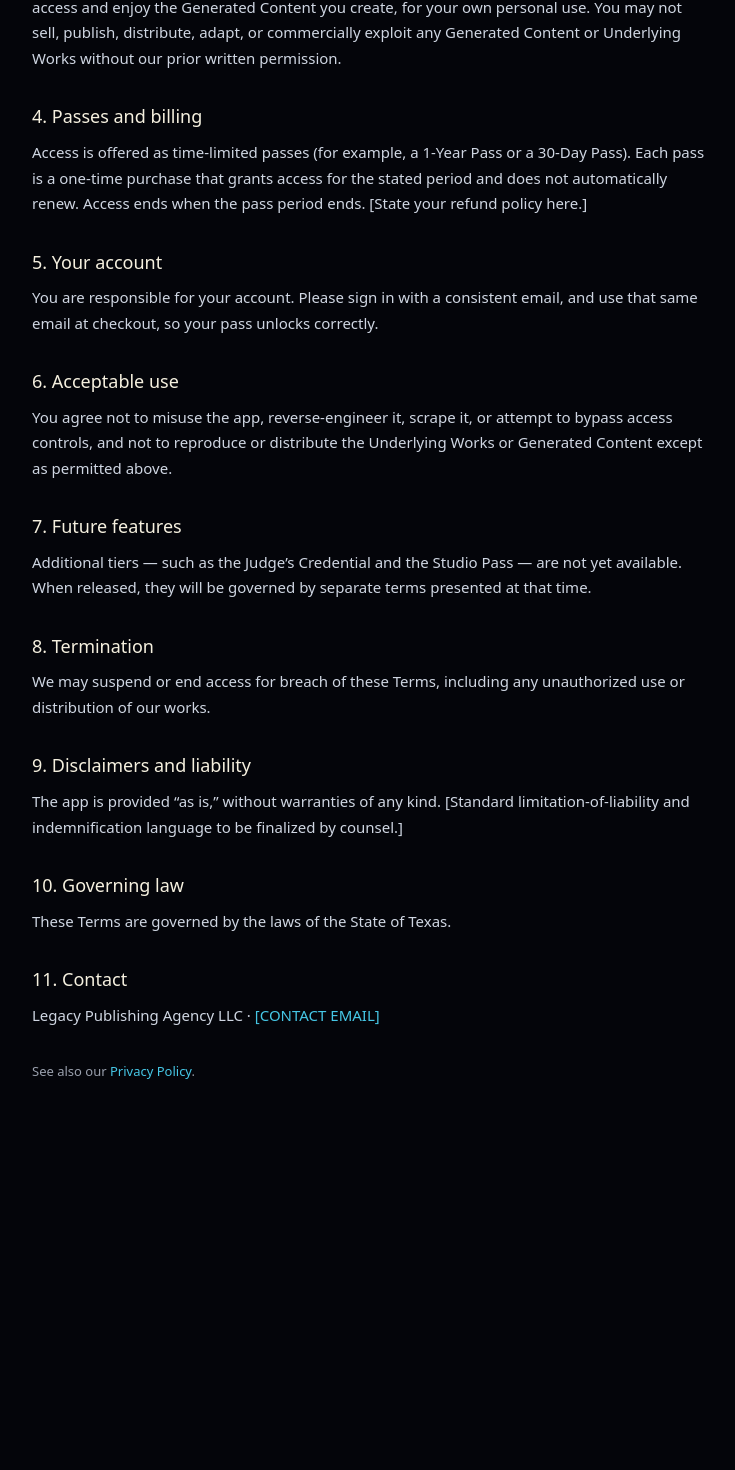
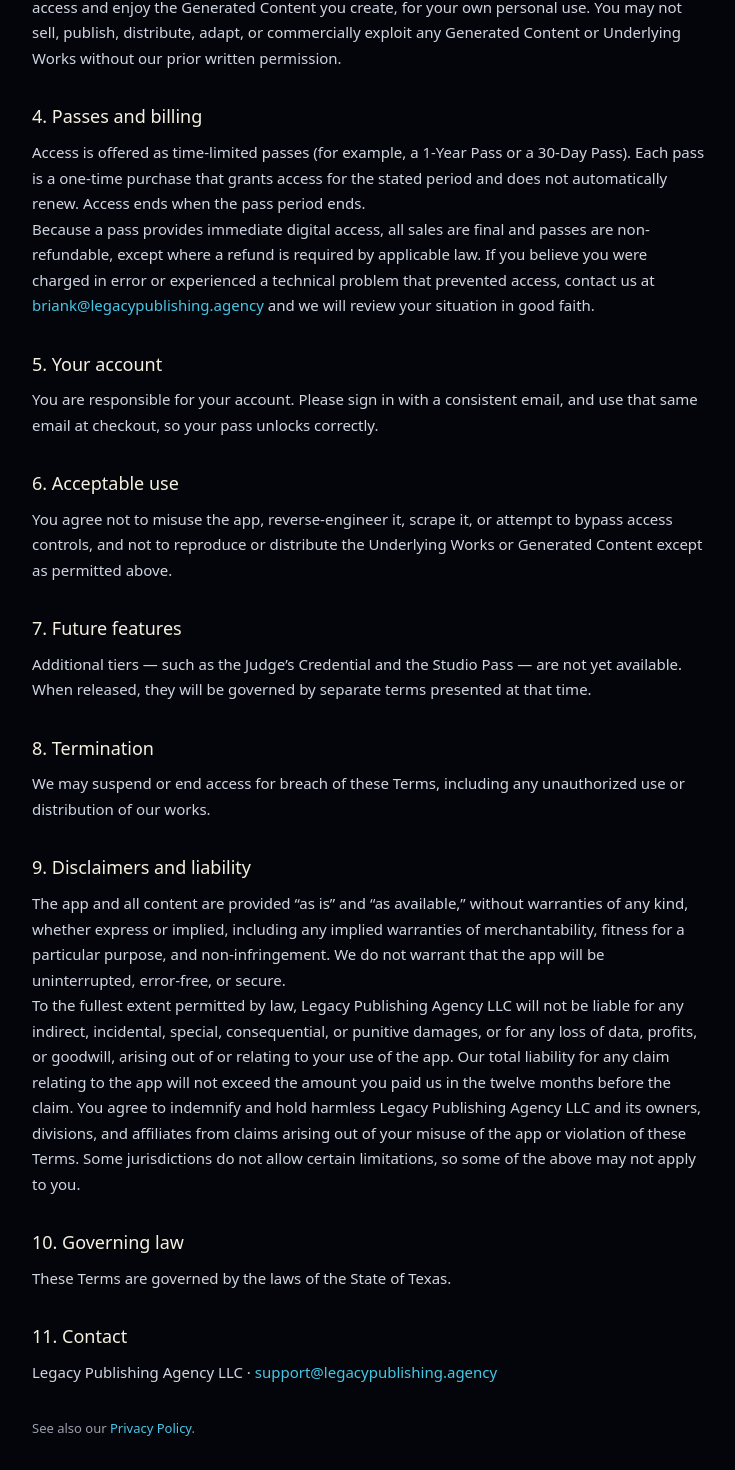
Before and after one commit to Bkryszewski/livingworlds, a Next.js app: page /terms in a window 1280 px wide. Shown: the part 582-2052 px from the top of the page, without its empty margins (270-1005 px from the left). Before the commit the page ends 1744 px from the top, so only its background shows below. Built offline with nearby package versions, Linux system fonts and the light colour scheme.

Commit message:
Update to Privacy, Terms of Use and Support Email

```diff
--- a/app/privacy/page.tsx
+++ b/app/privacy/page.tsx
@@ -33,7 +33,7 @@
         ← Back to Living Worlds
       </a>
       <h1 style={{ ...h1, marginTop: 18 }}>Privacy Policy</h1>
-      <p style={muted}>Effective date: [DATE] · Living Worlds is operated by Legacy Publishing Agency LLC.</p>
+      <p style={muted}>Effective date: June 28, 2026 · Living Worlds is operated by Legacy Publishing Agency LLC.</p>
 
       <h2 style={h2}>1. Information we collect</h2>
       <p>
@@ -78,7 +78,7 @@
       <p>
         We keep your information while your account is active. You may request
         access to, correction of, or deletion of your data at any time by
-        emailing us at <a style={a} href="mailto:[CONTACT EMAIL]">[CONTACT EMAIL]</a>.
+        emailing us at <a style={a} href="mailto:briank@legacypublishing.agency">briank@legacypublishing.agency</a>.
         Deleting your account removes your profile and associated data.
       </p>
 
@@ -104,7 +104,7 @@
       <h2 style={h2}>9. Contact</h2>
       <p>
         Legacy Publishing Agency LLC ·{" "}
-        <a style={a} href="mailto:[CONTACT EMAIL]">[CONTACT EMAIL]</a>
+        <a style={a} href="mailto:briank@legacypublishing.agency">support@legacypublishing.agency</a>
       </p>
 
       <p style={{ ...muted, marginTop: 32 }}>
--- a/app/terms/page.tsx
+++ b/app/terms/page.tsx
@@ -25,7 +25,7 @@
         ← Back to Living Worlds
       </a>
       <h1 style={{ ...h1, marginTop: 18 }}>Terms of Use</h1>
-      <p style={muted}>Effective date: [DATE] · Living Worlds is operated by Legacy Publishing Agency LLC.</p>
+      <p style={muted}>Effective date: June 28, 2026 · Living Worlds is operated by Legacy Publishing Agency LLC.</p>
 
       <h2 style={h2}>1. The works</h2>
       <p>
@@ -58,7 +58,17 @@
         Access is offered as time-limited passes (for example, a 1-Year Pass or
         a 30-Day Pass). Each pass is a one-time purchase that grants access for
         the stated period and does not automatically renew. Access ends when the
-        pass period ends. [State your refund policy here.]
+        pass period ends.
+      </p>
+      <p>
+        Because a pass provides immediate digital access, all sales are final
+        and passes are non-refundable, except where a refund is required by
+        applicable law. If you believe you were charged in error or experienced
+        a technical problem that prevented access, contact us at{" "}
+        <a style={a} href="mailto:briank@legacypublishing.agency">
+          briank@legacypublishing.agency
+        </a>{" "}
+        and we will review your situation in good faith.
       </p>
 
       <h2 style={h2}>5. Your account</h2>
@@ -90,9 +100,23 @@
 
       <h2 style={h2}>9. Disclaimers and liability</h2>
       <p>
-        The app is provided “as is,” without warranties of any kind. [Standard
-        limitation-of-liability and indemnification language to be finalized by
-        counsel.]
+        The app and all content are provided “as is” and “as available,” without
+        warranties of any kind, whether express or implied, including any implied
+        warranties of merchantability, fitness for a particular purpose, and
+        non-infringement. We do not warrant that the app will be uninterrupted,
+        error-free, or secure.
+      </p>
+      <p>
+        To the fullest extent permitted by law, Legacy Publishing Agency LLC will
+        not be liable for any indirect, incidental, special, consequential, or
+        punitive damages, or for any loss of data, profits, or goodwill, arising
+        out of or relating to your use of the app. Our total liability for any
+        claim relating to the app will not exceed the amount you paid us in the
+        twelve months before the claim. You agree to indemnify and hold harmless
+        Legacy Publishing Agency LLC and its owners, divisions, and affiliates
+        from claims arising out of your misuse of the app or violation of these
+        Terms. Some jurisdictions do not allow certain limitations, so some of
+        the above may not apply to you.
       </p>
 
       <h2 style={h2}>10. Governing law</h2>
@@ -101,7 +125,7 @@
       <h2 style={h2}>11. Contact</h2>
       <p>
         Legacy Publishing Agency LLC ·{" "}
-        <a style={a} href="mailto:[CONTACT EMAIL]">[CONTACT EMAIL]</a>
+        <a style={a} href="mailto:briank@legacypublishing.agency">support@legacypublishing.agency</a>
       </p>
 
       <p style={{ ...muted, marginTop: 32 }}>
```
